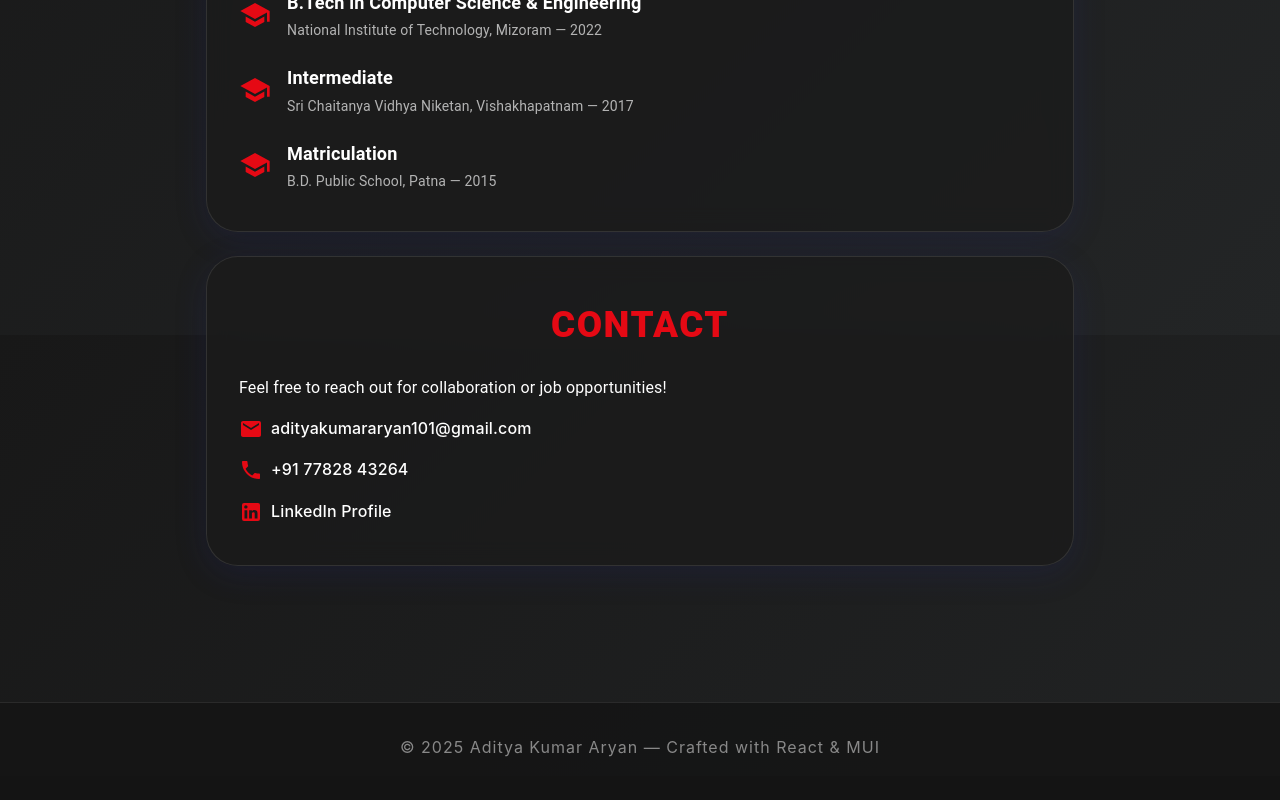
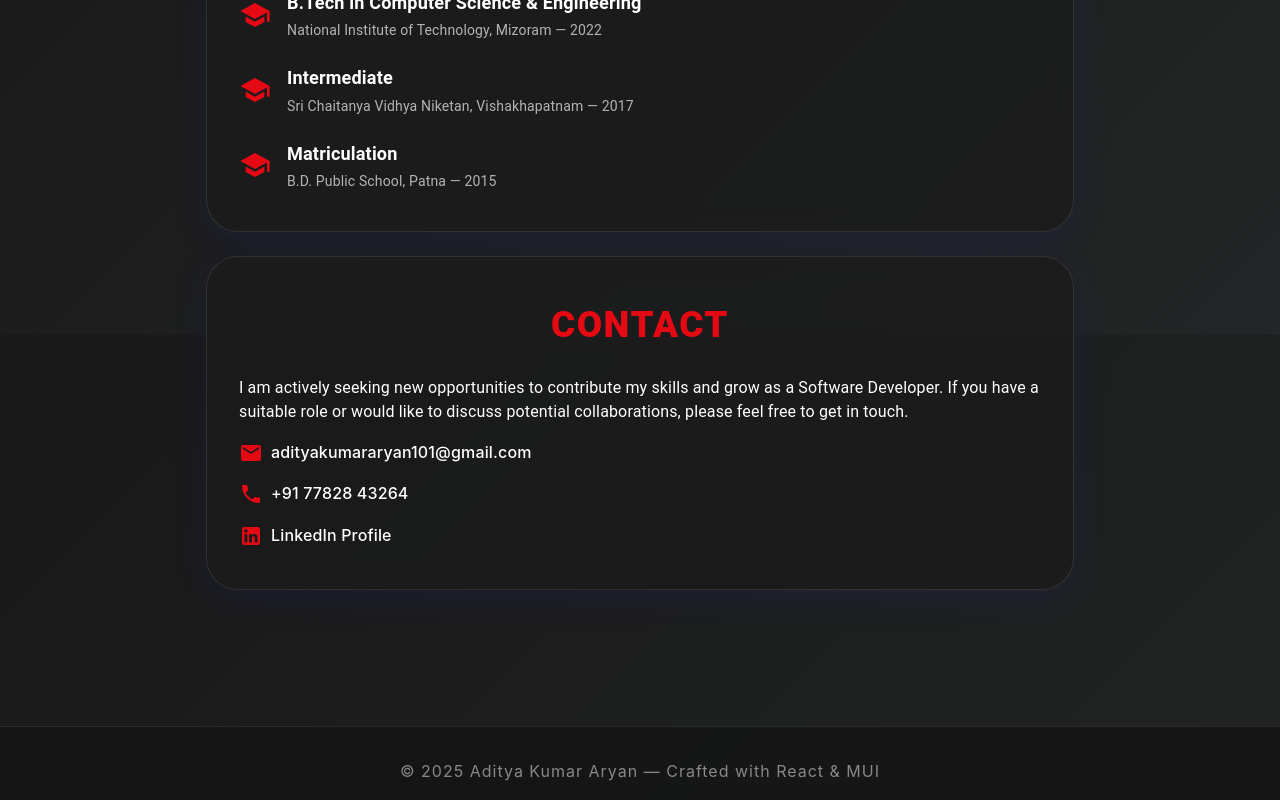
Before and after one commit to Adityaryan7/Portfolio, a React (Create React App) app: page / in a window 1280 px wide. Shown: the part 4465-5265 px from the top of the page. Before the commit the page ends 5241 px from the top, so only its background shows below. Built offline with nearby package versions, Linux system fonts and the light colour scheme.

Commit message:
add new changes

```diff
--- a/package.json
+++ b/package.json
@@ -12,7 +12,6 @@
     "@mui/system": "^5.17.1",
     "@testing-library/dom": "^10.4.0",
     "@testing-library/jest-dom": "^6.6.3",
-    "@testing-library/react": "^16.3.0",
     "@testing-library/user-event": "^13.5.0",
     "ajv": "^6.12.6",
     "ajv-keywords": "^3.5.2",
@@ -66,6 +65,7 @@
     "@babel/plugin-proposal-private-property-in-object": "7.21.11",
     "@babel/preset-env": "^7.16.0",
     "@babel/preset-react": "^7.16.0",
+    "@testing-library/react": "^16.3.0",
     "eslint-config-airbnb": "^19.0.4",
     "eslint-config-prettier": "^9.1.0",
     "eslint-plugin-import": "^2.31.0",
--- a/src/pages/Portfolio/Portfolio.js
+++ b/src/pages/Portfolio/Portfolio.js
@@ -822,7 +822,9 @@ class Portfolio extends Component {
             'Contact',
             <Stack spacing={2}>
               <Typography variant="body1">
-                Feel free to reach out for collaboration or job opportunities!
+                I am actively seeking new opportunities to contribute my skills and grow as a
+                Software Developer. If you have a suitable role or would like to discuss potential
+                collaborations, please feel free to get in touch.
               </Typography>
               <Box display="flex" alignItems="center" gap={1}>
                 <EmailIcon sx={{ color: '#e50914' }} />
```
Also changed, not shown: 2 other files (tests, documents, lock files or other folders).
